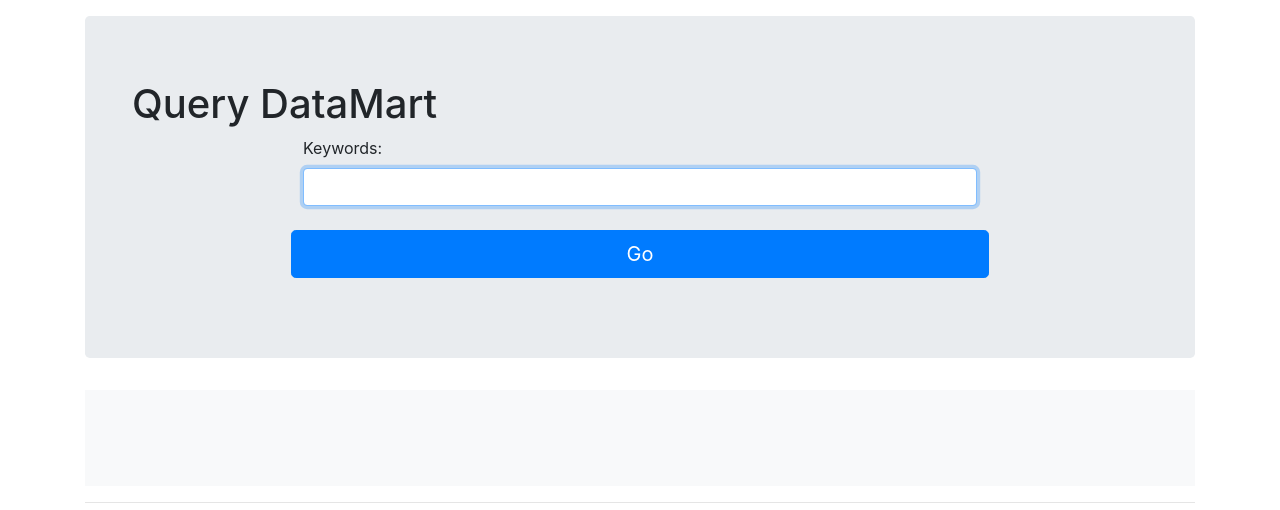
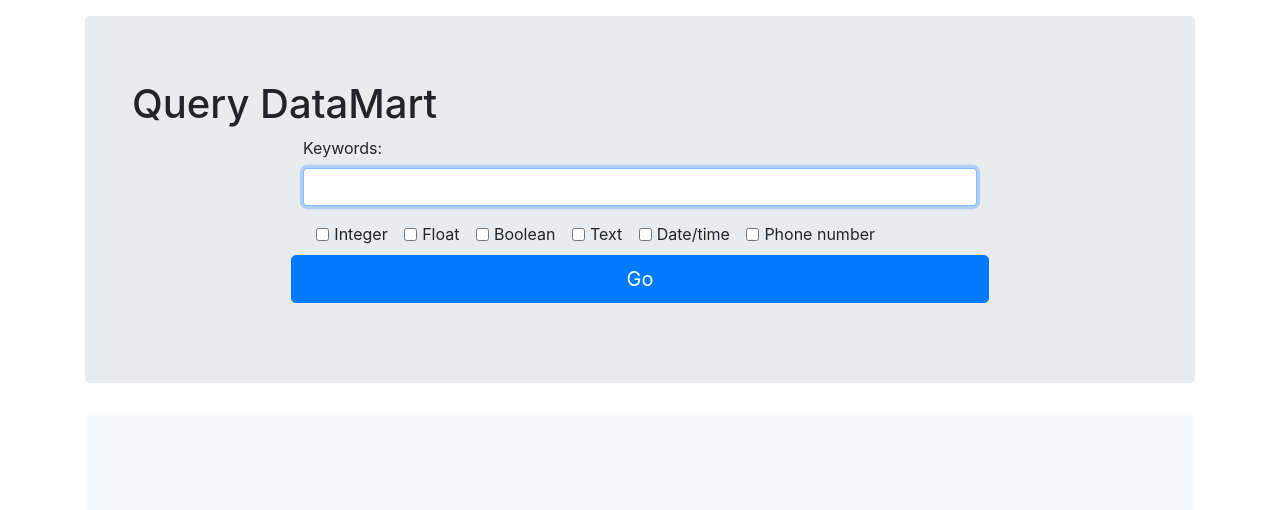
Before and after one commit to VIDA-NYU/auctus, a Python web app: template datamart_coordinator/datamart_coordinator/templates/search.html in a window 1280 px wide. Shown: the part 56-566 px from the top of the page. Run offline with Jinja, Linux system fonts and the light colour scheme; the template is opened without the code that fills it, so the values that code supplies are empty.

Commit message:
Add query by column types

```diff
--- a/datamart_coordinator/datamart_coordinator/static/js/query.js
+++ b/datamart_coordinator/datamart_coordinator/static/js/query.js
@@ -41,10 +41,48 @@ function formatSize(bytes) {
 
 document.getElementById('search-form').addEventListener('submit', function(e) {
   e.preventDefault();
-  query = document.getElementById('search-bar').value;
-  query = query.split(/[ ,+]+/);
-  console.log("Searching:", query);
-  postJSON(QUERY_HOST + '/query', {keywords: query})
+
+  var search = {};
+
+  // Keywords
+  var keywords = document.getElementById('keywords').value;
+  keywords = keywords.split(/[ ,+]+/);
+  if(keywords.length == 1 && keywords[0] === '') {
+    keywords = [];
+  } else {
+    search.keywords = keywords;
+  }
+
+  // Types
+  var str_types = [];
+  var sem_types = [];
+  if(document.getElementById('type-integer').checked) {
+    str_types.push('http://schema.org/Integer');
+  }
+  if(document.getElementById('type-float').checked) {
+    str_types.push('http://schema.org/Float');
+  }
+  if(document.getElementById('type-bool').checked) {
+    sem_types.push('http://schema.org/Boolean');
+  }
+  if(document.getElementById('type-text').checked) {
+    str_types.push('http://schema.org/Text');
+  }
+  if(document.getElementById('type-datetime').checked) {
+    sem_types.push('http://schema.org/DateTime');
+  }
+  if(document.getElementById('type-phone').checked) {
+    sem_types.push('https://metadata.datadrivendiscovery.org/types/PhoneNumber');
+  }
+  if(str_types.length > 0) {
+    search.structural_types = str_types;
+  }
+  if(sem_types.length > 0) {
+    search.semantic_types = sem_types;
+  }
+
+  console.log("Searching:", search);
+  postJSON(QUERY_HOST + '/query', search)
   .then(function(result) {
     var results_div = document.getElementById('results');
     results_div.innerHTML = '';
--- a/datamart_coordinator/datamart_coordinator/templates/search.html
+++ b/datamart_coordinator/datamart_coordinator/templates/search.html
@@ -11,6 +11,33 @@
         <div class="form-group col-md-8 offset-md-2">
           <label for="keywords">Keywords:</label>
           <input class="form-control" id="keywords" autofocus />
+        </div>
+      </div>
+
+      <div class="col-md-8 offset-md-2">
+        <div class="form-check form-check-inline">
+          <input class="form-check-input" type="checkbox" id="type-integer">
+          <label class="form-check-label" for="type-integer">Integer</label>
+        </div>
+        <div class="form-check form-check-inline">
+          <input class="form-check-input" type="checkbox" id="type-float">
+          <label class="form-check-label" for="type-float">Float</label>
+        </div>
+        <div class="form-check form-check-inline">
+          <input class="form-check-input" type="checkbox" id="type-bool">
+          <label class="form-check-label" for="type-bool">Boolean</label>
+        </div>
+        <div class="form-check form-check-inline">
+          <input class="form-check-input" type="checkbox" id="type-text">
+          <label class="form-check-label" for="type-text">Text</label>
+        </div>
+        <div class="form-check form-check-inline">
+          <input class="form-check-input" type="checkbox" id="type-datetime">
+          <label class="form-check-label" for="type-datetime">Date/time</label>
+        </div>
+        <div class="form-check form-check-inline">
+          <input class="form-check-input" type="checkbox" id="type-phone">
+          <label class="form-check-label" for="type-phone">Phone number</label>
         </div>
       </div>
 
```
Also changed, not shown: datamart_query/datamart_query/web.py (+35 -3 lines).
